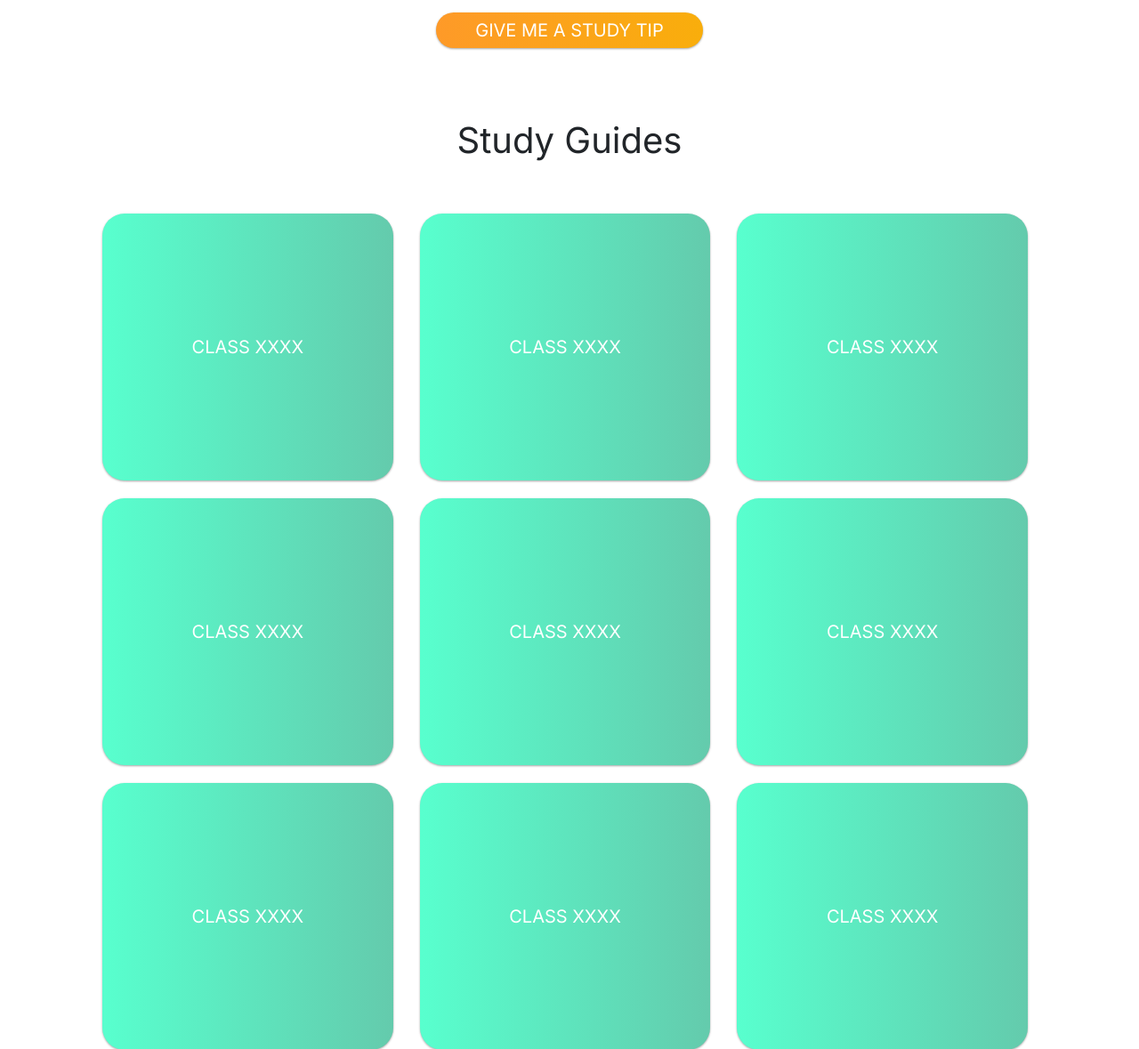
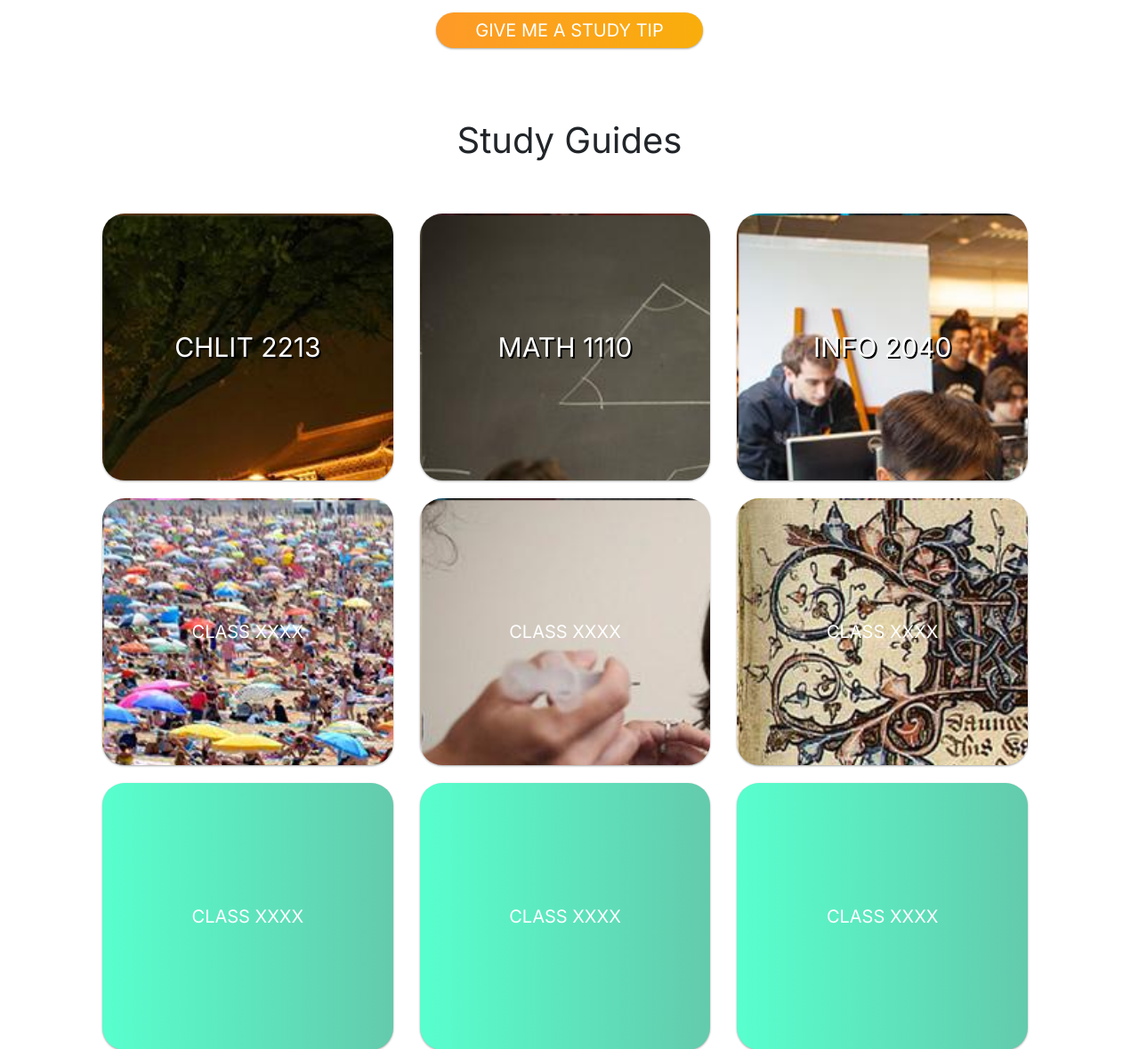
Before and after one commit to altheabata/hackourcampus2020, a Flask app: page /studytips in a window 1280 px wide. Shown: the part 254-1433 px from the top of the page at 89% size. Run offline with Flask 2, Linux system fonts and the light colour scheme; the visitor is signed in with stand-in values (Sample User, id 1); some libraries are stand-ins or nearby versions.

Commit message:
made course guides look nicer

```diff
--- a/templates/studytips.html
+++ b/templates/studytips.html
@@ -23,14 +23,14 @@
 
     <div class="study-section">
         <div class="study-guides">
-            <button class="gradient-button button-guides">CLASS XXXX</button>
-            <button class="gradient-button button-guides">CLASS XXXX</button>
-            <button class="gradient-button button-guides">CLASS XXXX</button>
+            <button class="gradient-button button-guides" style="background-image: url('static/images/chinese.jpg'); font-size: 30px; text-shadow: 2px 2px black;">CHLIT 2213</button>
+            <button class="gradient-button button-guides" style="background-image: url('static/images/math.jpg'); font-size: 30px; text-shadow: 2px 2px black;">MATH 1110</button>
+            <button class="gradient-button button-guides" style="background-image: url('static/images/infosci.jpg'); font-size: 30px; text-shadow: 2px 2px black;">INFO 2040</button>
         </div>
         <div class="study-guides">
-            <button class="gradient-button button-guides">CLASS XXXX</button>
-            <button class="gradient-button button-guides">CLASS XXXX</button>
-            <button class="gradient-button button-guides">CLASS XXXX</button>
+            <button class="gradient-button button-guides" style="background-image: url('static/images/sociology.jpg')">CLASS XXXX</button>
+            <button class="gradient-button button-guides" style="background-image: url('static/images/psych.jpg')">CLASS XXXX</button>
+            <button class="gradient-button button-guides" style="background-image: url('static/images/medieval.jpg')">CLASS XXXX</button>
         </div>
         <div class="study-guides">
             <button class="gradient-button button-guides">CLASS XXXX</button>
```
Also changed, not shown: static/images/chinese.jpg (added), static/images/infosci.jpg (added), static/images/math.jpg (added), static/images/medieval.jpg (added), static/images/psych.jpg (added), static/images/sociology.jpg (added), 1 other file.
